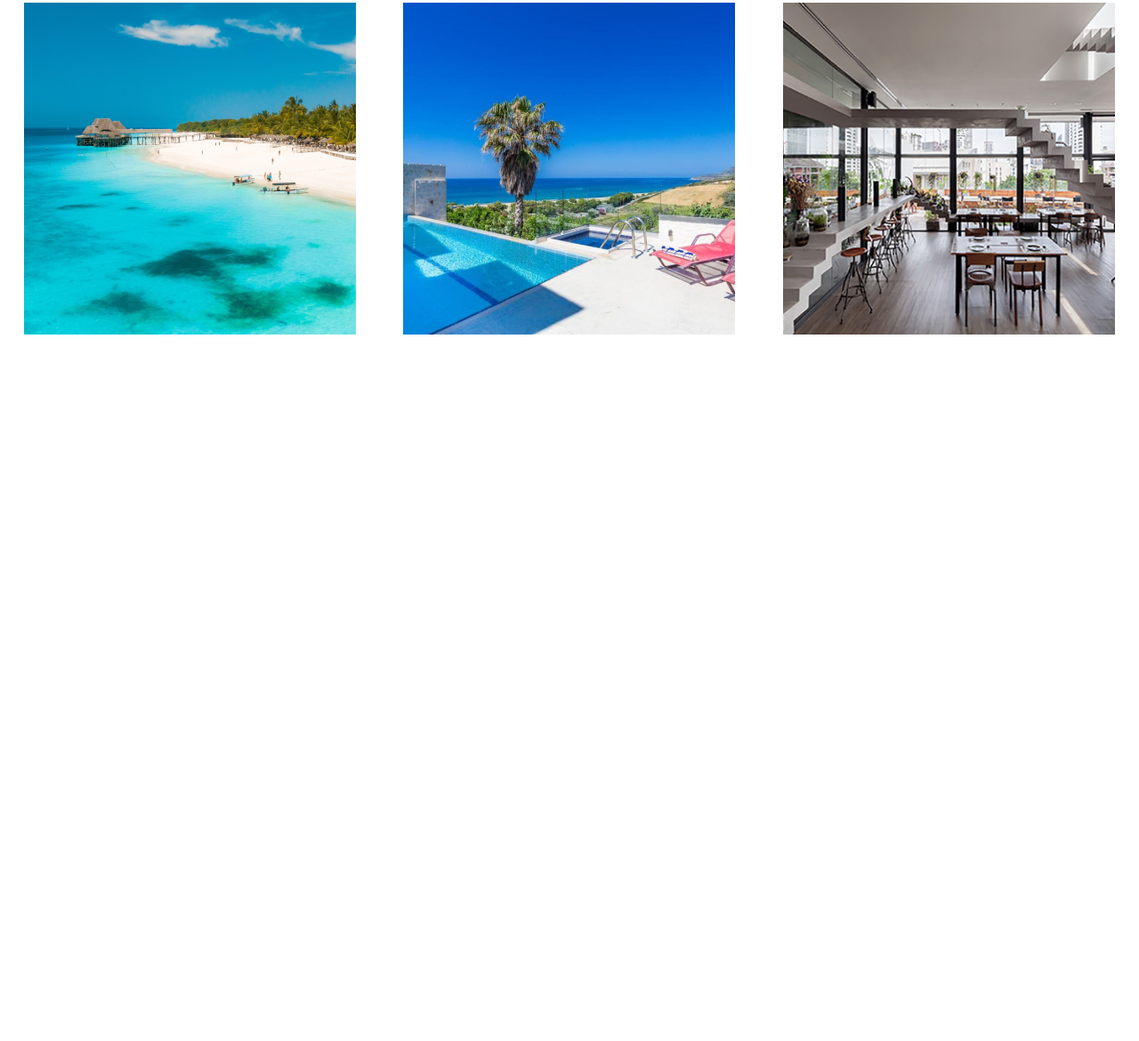
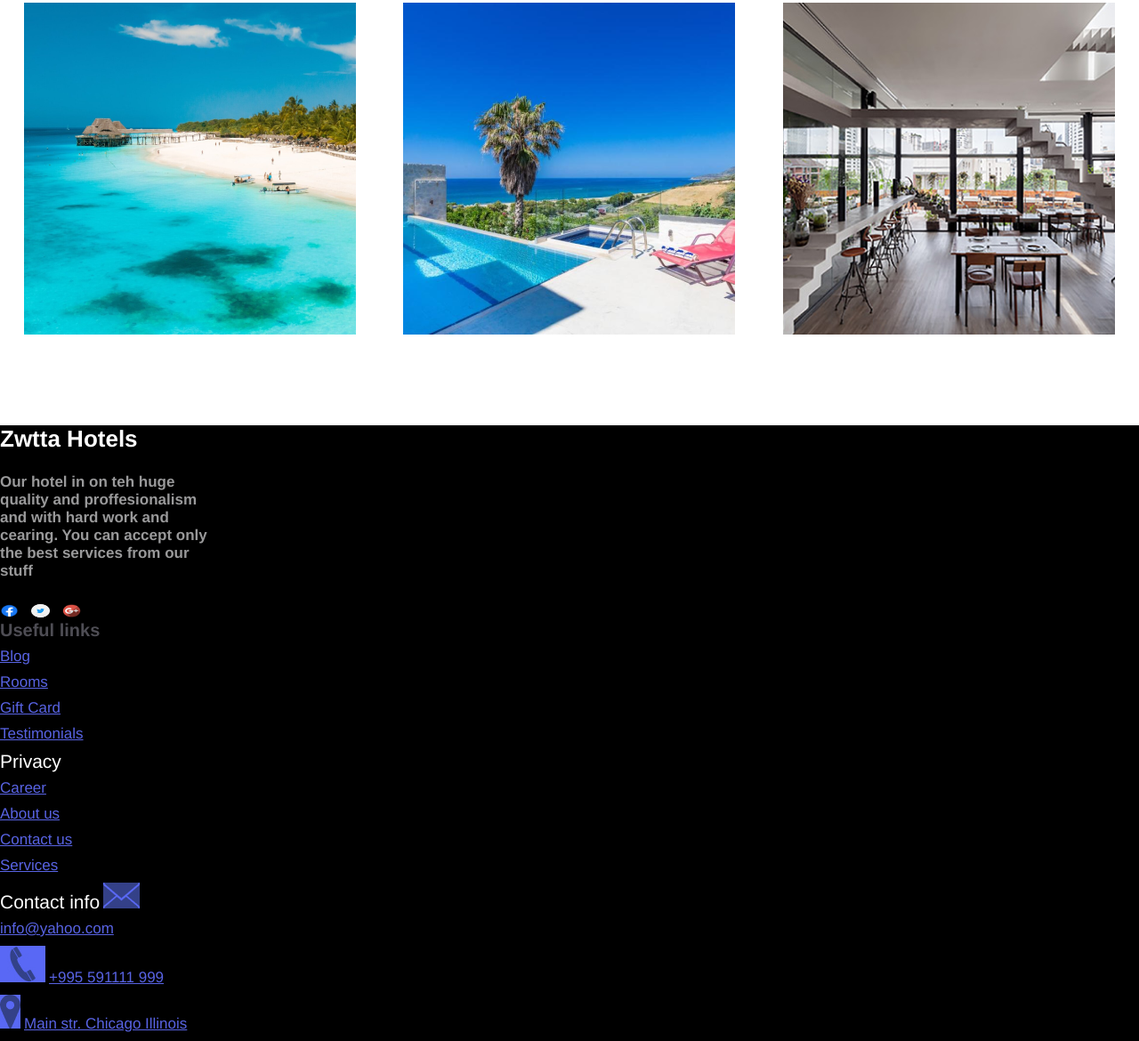
Before and after one commit to mariaamii/lectute-11, a plain HTML site: page index.html in a window 1280 px wide. Shown: the part 1038-2208 px from the top of the page at 89% size. Before the commit the page ends 1414 px from the top, so only its background shows below. Drawn offline with Linux system fonts and the light colour scheme.

Commit message:
css html changes
changed files folders

```diff
--- a/css/style.css
+++ b/css/style.css
@@ -49,6 +49,7 @@ h2{
     height: 298px;
     flex-shrink: 0;
     text-align: top;
+    resize: none;
     }
 
 textarea:hover{
@@ -67,7 +68,8 @@ textarea:hover{
     }
 
     input[type=text]{
-        width: 370px;
+       max-width: 370px;
+       width: 100%;
         height: 59px;
         flex-shrink: 0;
         margin-bottom: 20px;
@@ -154,6 +156,7 @@ h4{
 
 .sec-3{
     margin-top: 74px;
+    margin-bottom:39px ;
 }
 
 h5{
@@ -187,3 +190,108 @@ h6{
     height: 373px;
     flex-shrink: 0;
 }
+
+/* footer */
+
+footer{
+    background-color: #000;
+    margin-top: 102px;
+}
+
+
+
+.contact{
+    margin: 0 auto;
+    width: 100%;
+    max-width: 1300px;
+    display: flex;
+    flex-wrap: wrap;
+    padding-left: 55px;
+    padding-top:63px;
+    display: inline-block;
+}
+
+
+
+
+
+
+.h2-footer{
+
+    color:#FFF;
+    font-size: 26px;
+    font-family: Helvetica;
+    font-style: normal;
+    font-weight: 700;
+    line-height: normal;
+     margin-bottom: 23px;
+    }
+p{
+
+    color: #99999A;
+    font-size: 17px;
+    font-family: Helvetica;
+    font-style: normal;
+    font-weight: 700;
+    line-height: normal;
+    /* width: 295px;
+    height: 80px; */
+    margin-bottom: 27px;
+
+
+
+}
+
+.mydiv{
+    display: flex;
+    justify-content: space-around;
+
+}
+
+.h3-footer{
+
+    color: #FFF;
+    font-size: 21px;
+    font-family: Helvetica;
+    font-style: normal;
+    font-weight: 400;
+    line-height: normal;
+    display: inline-block;
+}
+
+footer a{
+
+    display: flex;
+    flex-direction: column;
+    margin-bottom: 9px;
+    color: #5863E3;
+    font-size: 17px;
+    font-family: Helvetica;
+    font-style: normal;
+    font-weight: 400;
+    line-height: normal;
+
+    /* display: inline-block; */
+}
+
+.footer1, .footer2, .footer3, .footer4{
+    width: 100%;
+    max-width: 250px;
+}
+
+.footer1, .footer2, .footer3{
+    margin-right: 80px;
+}
+
+.footer1-img{
+    width: 21px;
+    height: 15px;
+    display: inline-block;
+    margin-right: 10px;
+    text-align: center;
+}
+
+.a{
+    display: inline-block;
+    text-align: center;
+}
--- a/index.html
+++ b/index.html
@@ -86,6 +86,45 @@
 </section>
 
 <footer>
+    <div class="Contact">
+        <div class="footer1">
+        <h2 class="h2-footer">Zwtta Hotels</h2>
+        <p>Our hotel in on teh huge quality
+            and proffesionalism and with hard
+            work and cearing. You can accept
+            only the best services from our stuff</p>
+
+        <img class="footer1-img" src="images/fb.png" alt="fb">
+        <img class="footer1-img"  src="images/twitter.png" alt="twitter">
+        <img class="footer1-img"  src="images/google.png" alt="google">
+    </div>
+
+
+    <div class="footer2">
+
+
+        <h3 class="h3-foooter">Useful links</h3>
+        <a href="#">Blog</a>
+        <a href="#">Rooms</a>
+        <a href="#">Gift Card</a>
+        <a href="#">Testimonials</a>
+    </div>
+
+    <div class="footer3">
+        <h3 class="h3-footer">Privacy</h3>
+        <a href="#">Career</a>
+        <a href="#">About us</a>
+        <a href="#">Contact us</a>
+        <a href="#">Services</a>
+    </div>
+
+    <div class="footer4">
+        <h3 class="h3-footer">Contact info</h3>
+        <img src="images/Frame.jpg" alt="email" class="footer4-img"> <a href="mailto:info@yahoo.com" class="a">info@yahoo.com</a> <br>
+        <img src="images/Phone.jpg" alt="phone" class="footer4-img"> <a href="tel:+995 591111 999" class="a">+995 591111 999</a> <br>
+        <img src="images/location.jpg" alt="location" class="footer4-img"> <a href="googlemap.com" class="a">Main str. Chicago Illinois</a> <br>
+
+    </div>
 
 </footer>
 
```
Also changed, not shown: images/fb.png (added), images/google.png (added), images/twitter.png (added), 1 other file.
